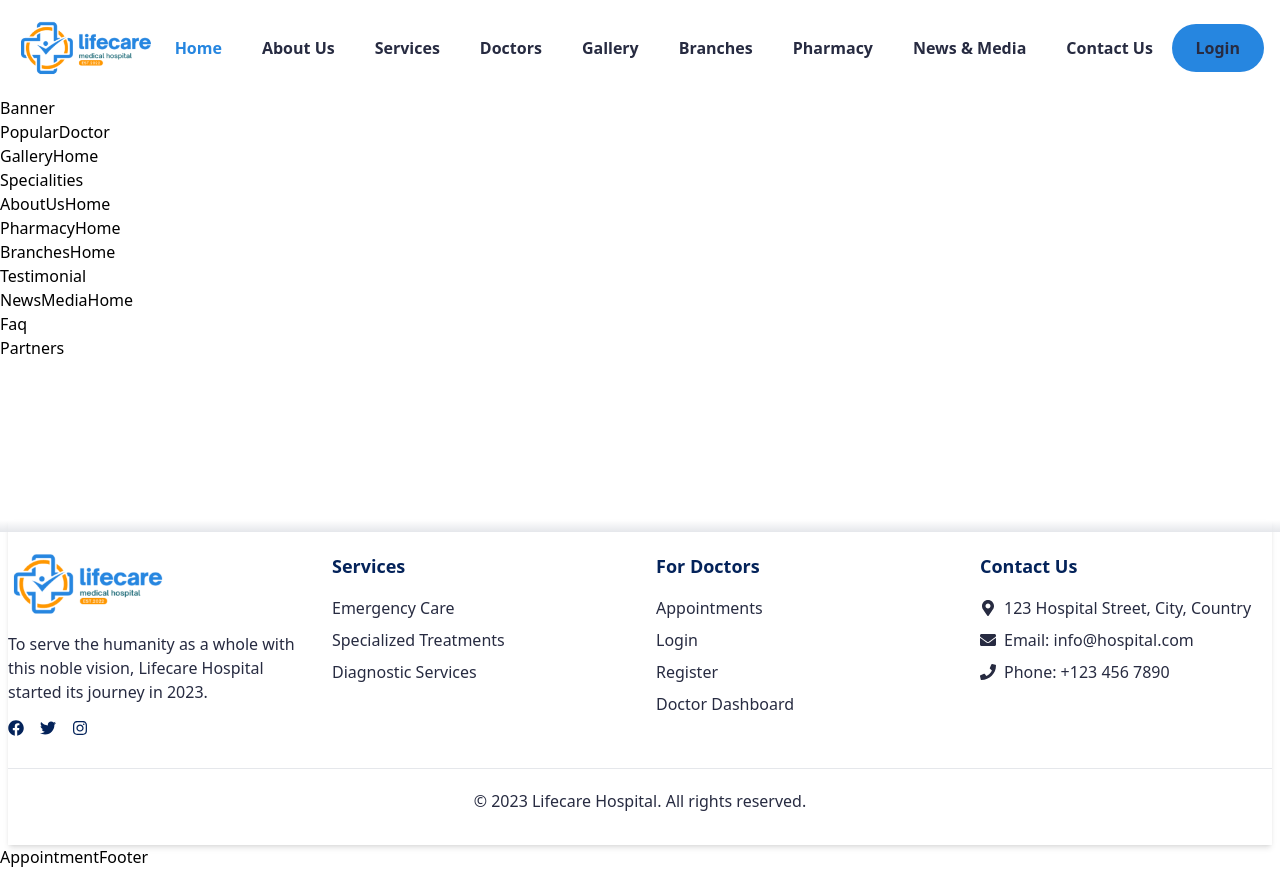
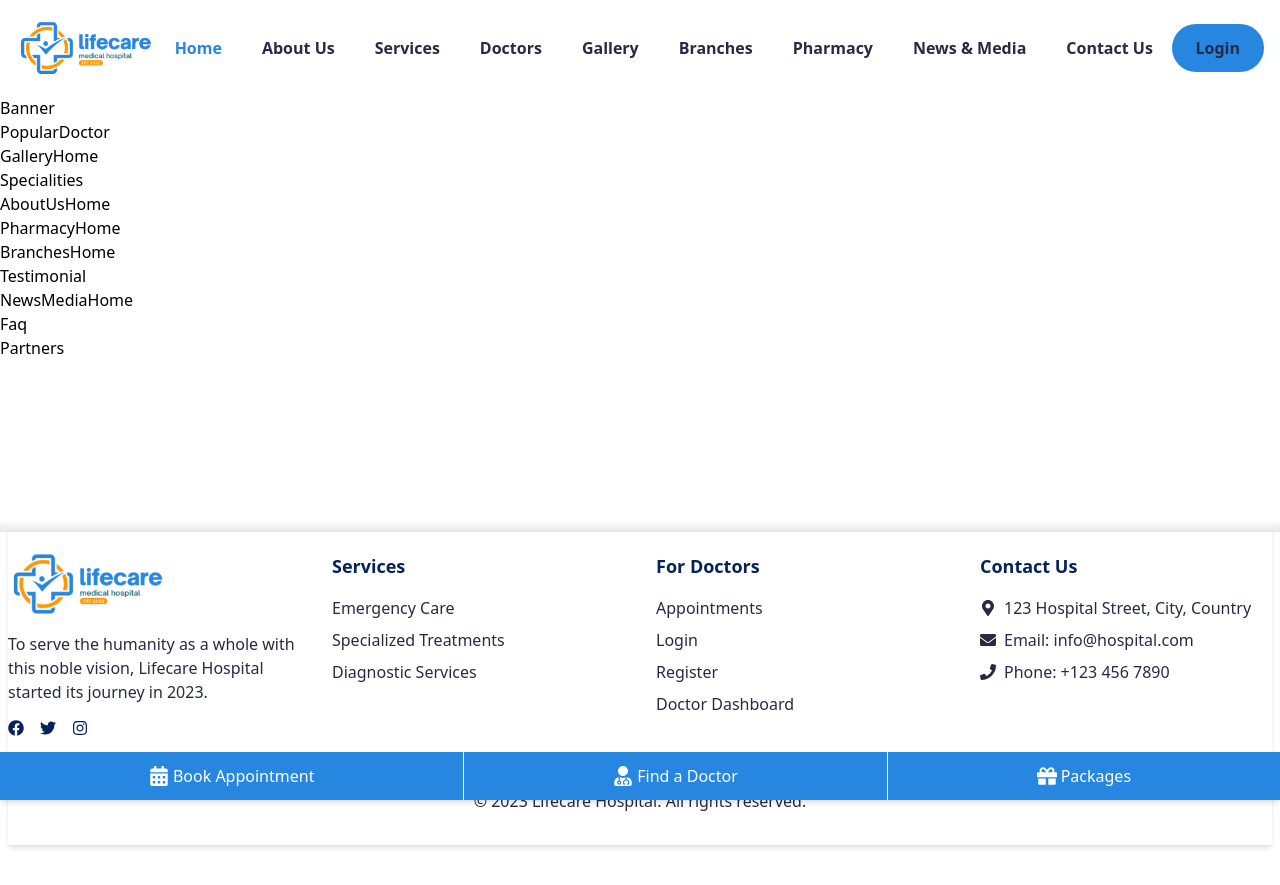
Before and after one commit to rakibulhasan-bu/hospital-app-team-project-client, a React (Vite) app: page / in a window 1280 px wide. Built offline with nearby package versions, Linux system fonts and the light colour scheme.

Commit message:
shared booking section added

```diff
--- a/src/pages/shared/appointmentFooter/AppointmentFooter.tsx
+++ b/src/pages/shared/appointmentFooter/AppointmentFooter.tsx
@@ -1,9 +1,26 @@
-const AppointmentFooter = () => {
-    return (
-        <div className=''>
-            AppointmentFooter
-        </div>
-    );
+import React from "react";
+import { FaUserMd, FaGift, FaCalendarAlt } from "react-icons/fa";
+import { Link } from "react-router-dom";
+
+const AppointmentFooter: React.FC = () => {
+  return (
+    <div className="fixed bottom-0 left-0 right-0 bg-secondary p-4 h-12 flex justify-evenly items-center shadow-t sm:shadow-md">
+      <Link to="/appointment" className="flex items-center text-white hover:text-black">
+        <FaCalendarAlt className="text-xl mr-1" />
+        Book Appointment
+      </Link>
+      <div className="h-12 bg-white w-px mx-4"></div>
+      <Link to="/doctors" className="flex items-center text-white hover:text-black">
+        <FaUserMd className="text-xl mr-1" />
+        Find a Doctor
+      </Link>
+      <div className="h-12 bg-white w-px mx-4"></div>
+      <Link to="/packages" className="flex items-center text-white hover:text-black">
+        <FaGift className="text-xl mr-1" />
+        Packages
+      </Link>
+    </div>
+  );
 };
 
 export default AppointmentFooter;
--- a/src/pages/shared/footer/Footer.tsx
+++ b/src/pages/shared/footer/Footer.tsx
@@ -11,7 +11,7 @@ const Footer: React.FC = () => {
   ];
 
   return (
-    <footer className="text-primary font-medium mt-40 relative px-2">
+    <footer className="text-primary font-medium mt-40 mb-10 relative px-2">
       <div className="absolute inset-x-0 top-0 h-3 bg-gradient-to-t from-gray-200 to-transparent"></div>
       <div className="shadow-t sm:shadow-md py-8">
         <div className="container mx-auto">
```
